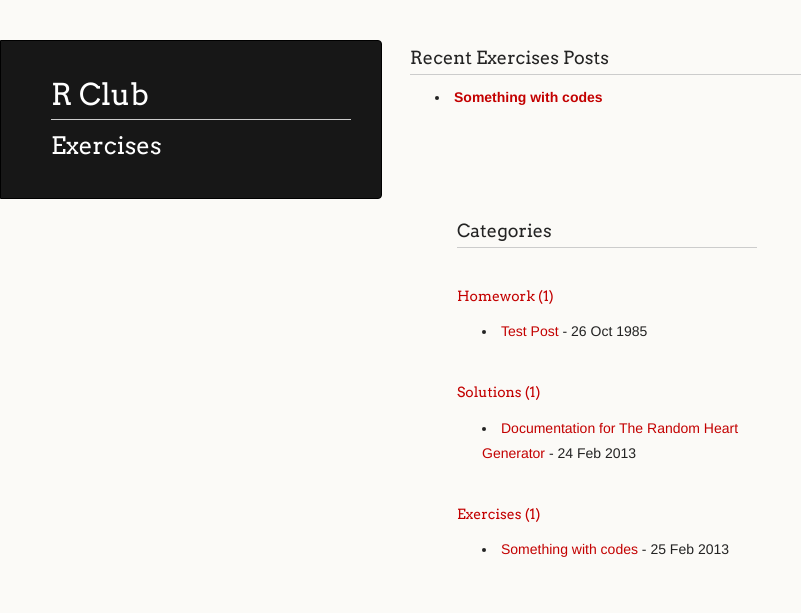
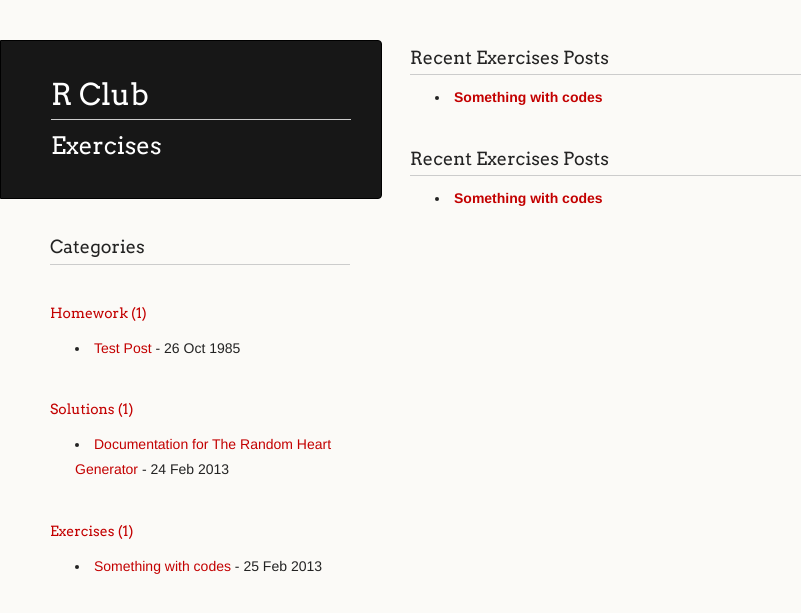
Before and after one commit to mfcovington/gh-pages-test, a Jekyll site: the page built from categories/exercises/index.html, in a window 1280 px wide. Shown: the top 613 px of the page, without its empty margins (0-801 px from the left). Built offline with Jekyll 4.4.1, drawn with Linux system fonts in a browser that asks for light colours; Markdown is read by kramdown in place of the engine named in the settings.

Commit message:
troubleshooting cats; works locally, but not on gh-p

```diff
--- a/categories/exercises/index.html
+++ b/categories/exercises/index.html
@@ -2,3 +2,19 @@
 layout: categories
 title: Exercises
 ---
+
+
+  <div class="recent">
+    <h3>Recent {{ page.title }} Posts</h3>
+    <ul>
+      {% for post in site.posts %}
+        {% capture cat %}{{ post.categories | first }}{% endcapture %}
+        {% if cat == page.title  %}
+          <!-- <p>HW</p> -->
+          <li>
+            <a href="{{ site.baseurl }}{{ post.url }}"><strong>{{ post.title }}</strong></a>{% if post.duedate %} [due: {{ post.duedate }}]{% endif %}
+          </li>
+        {% endif %}
+      {% endfor %}
+    </ul>
+  </div>
```
